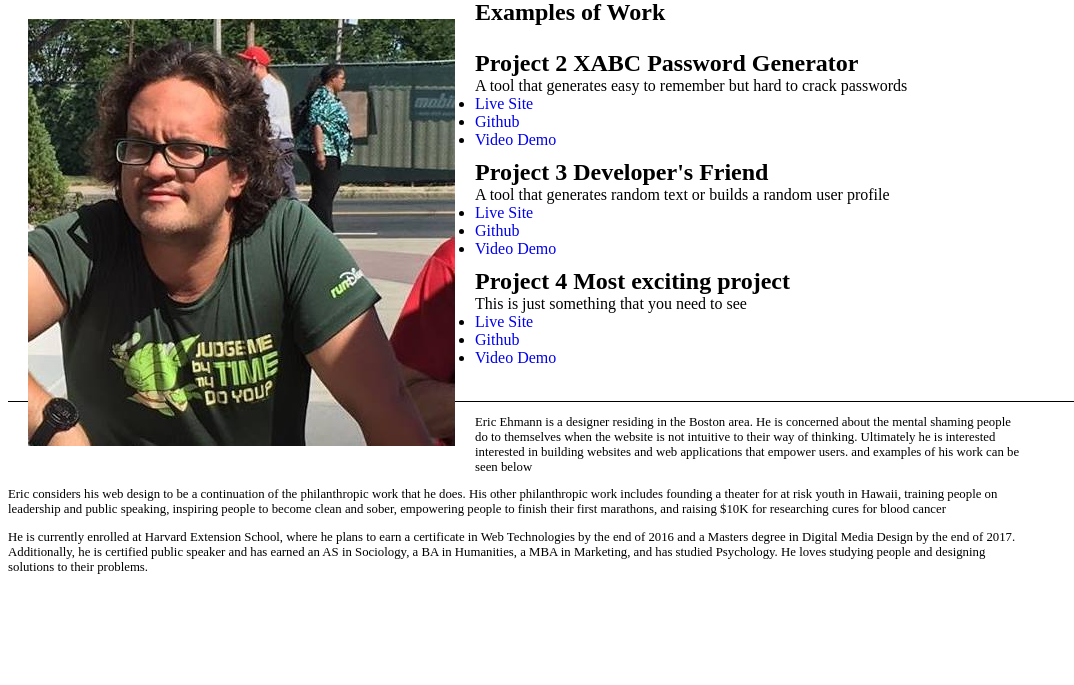
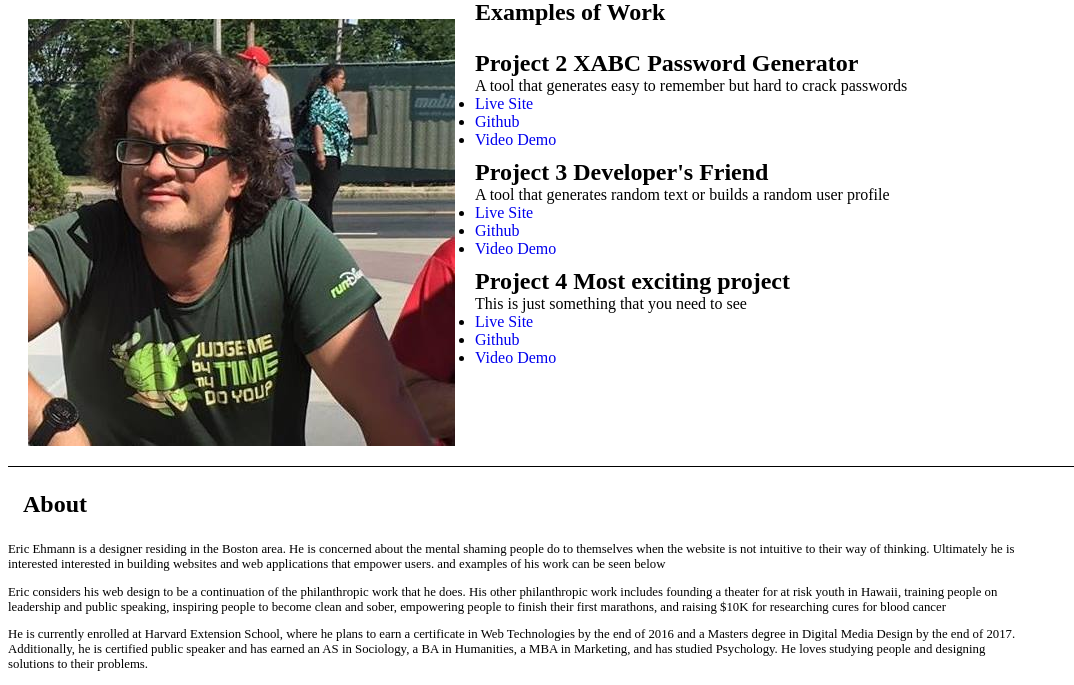
Before and after one commit to eehmaann/Hello-world, a PHP site: page /public/index.php in a window 1280 px wide. Shown: the part 184-869 px from the top of the page, without its empty margins (0-1074 px from the left). Before the commit the page ends 758 px from the top, so only its background shows below. Run offline with PHP 8.4, Linux system fonts and the light colour scheme.

Commit message:
Changes to the footer

```diff
--- a/public/index.php
+++ b/public/index.php
@@ -37,6 +37,7 @@
     </ul>
 </main>
 <footer>
+<h3> About </h3>
 <p>Eric Ehmann is a designer residing in the Boston area.  He is concerned about the mental shaming people do to themselves when the website is not intuitive to their way of thinking.  Ultimately he is interested interested in building websites and web applications that empower users. and examples of his work can be seen below</p>
 <p> Eric considers his web design to be a continuation of the philanthropic work that he does.  His other philanthropic work includes founding a theater for at risk youth in Hawaii, training people on leadership and public speaking, inspiring people to become clean and sober, empowering people to finish their first marathons, and raising $10K for researching cures for blood cancer</p>
 <p>He is currently enrolled at Harvard Extension School, where he plans to earn a certificate in Web Technologies by the end of 2016 and a Masters degree in Digital Media Design by the end of 2017.  Additionally, he is certified public speaker and has earned an AS in Sociology, a BA in Humanities, a MBA in Marketing, and has studied Psychology.  He loves studying people and designing solutions to their problems.</p>
--- a/public/style.css
+++ b/public/style.css
@@ -48,7 +48,7 @@ ul ul li:last-of-type{
 a { text-decoration: none;
 	}
 footer {
-	clear: right;
+	clear: left;
 	border-top: thin solid black;
 	font-size: 0.8rem
 }
```
